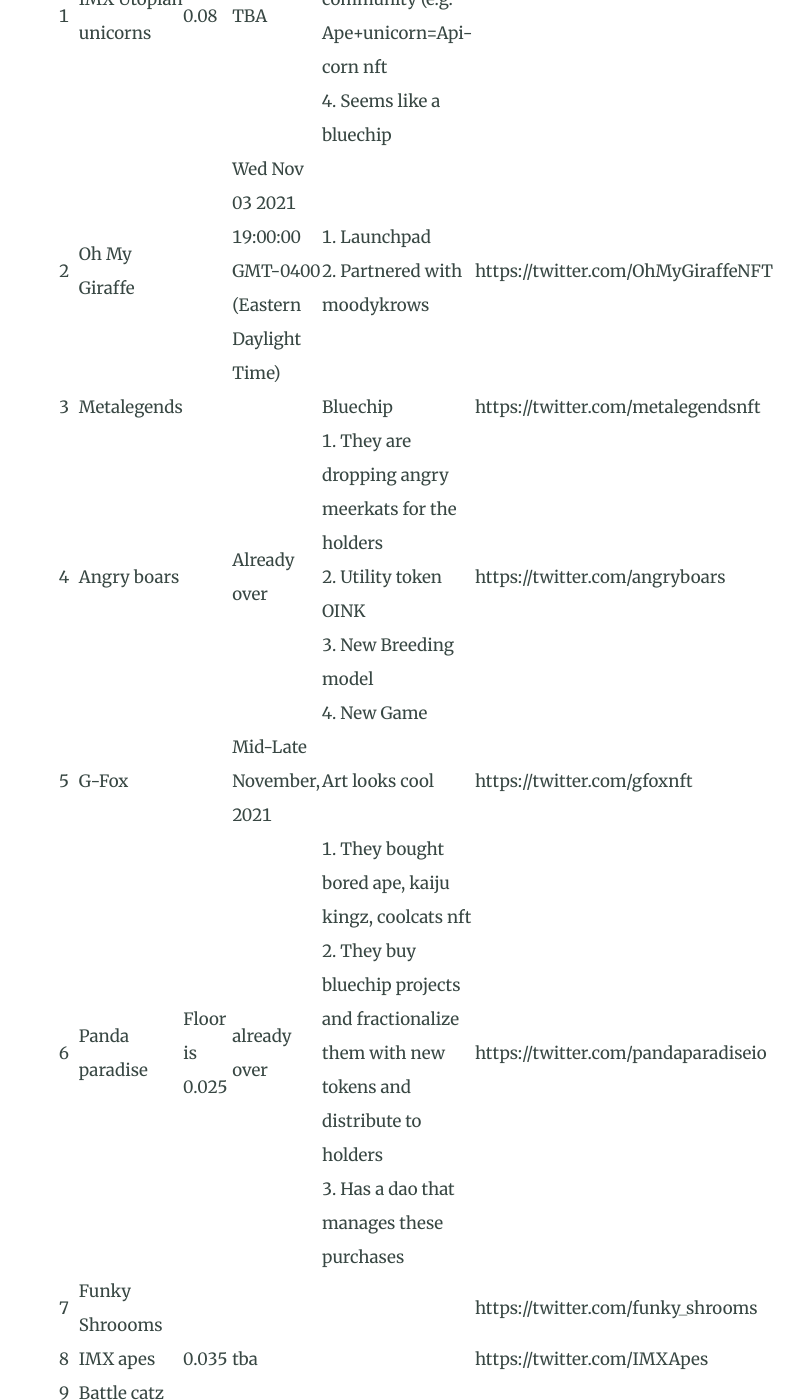
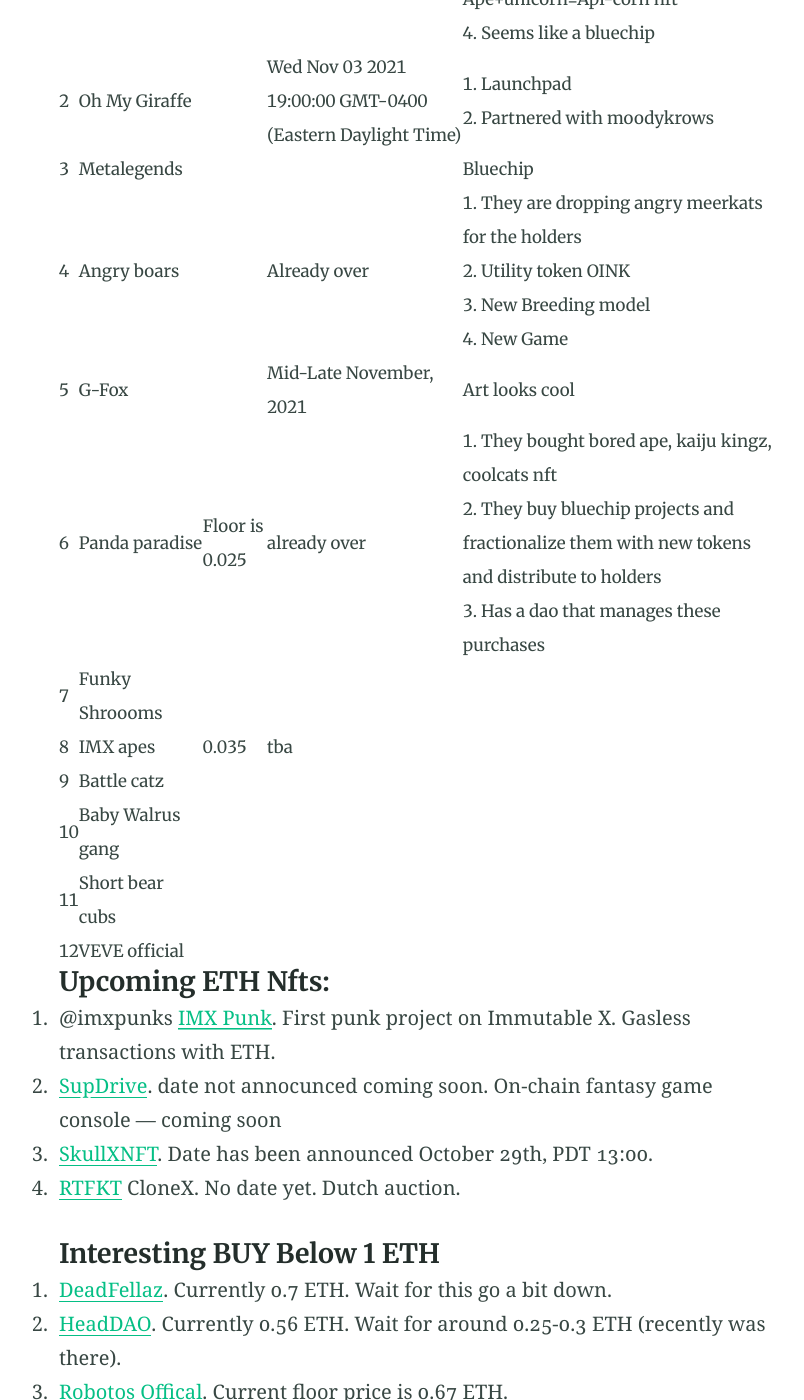
Before and after one commit to cryptophds/cryptophds.github.io, a Jekyll site: the page built from nft.md, in a window 1280 px wide and 1400 px high, scrolled down 453 px. Shown: the whole window, without its empty margins (224-1028 px from the left). Built offline with Jekyll 4.4.1, drawn with Linux system fonts in a browser that asks for light colours.

Commit message:
Update nft.md

```diff
--- a/nft.md
+++ b/nft.md
@@ -10,21 +10,22 @@ aside: false
 
 #### Upcoming IMX Projects:
 
-|  | Name | Price | Sale Date | Details | Twitter |
-| --- | --- | --- | --- | --- | --- |
-|  |  |  |  | <img width=200/> |  |
-| 1 | IMX Utopian unicorns  | 0.08 | TBA | 1. Gaming<br>2. Breeding<br>3. Cross community (e.g. Ape+unicorn=Api-corn nft<br>4. Seems like a bluechip |  |
-| 2 | Oh My Giraffe  |  | Wed Nov 03 2021 19:00:00 GMT-0400 (Eastern Daylight Time) | 1. Launchpad<br>2. Partnered with moodykrows | https://twitter.com/OhMyGiraffeNFT |
-| 3 | Metalegends |  |  | Bluechip | https://twitter.com/metalegendsnft |
-| 4 | Angry boars |  | Already over | 1. They are dropping angry meerkats for the holders<br>2. Utility token OINK<br>3. New Breeding model<br>4. New Game | https://twitter.com/angryboars |
-| 5 | G-Fox |  | Mid-Late November, 2021 | Art looks cool | https://twitter.com/gfoxnft |
-| 6 | Panda paradise | Floor is 0.025 | already over | 1. They bought bored ape, kaiju kingz, coolcats nft<br>2. They buy bluechip projects and fractionalize them with new tokens and distribute to holders<br>3. Has a dao that manages these purchases | https://twitter.com/pandaparadiseio |
-| 7 | Funky Shroooms |  |  |  | https://twitter.com/funky_shrooms |
-| 8 | IMX apes | 0.035 | tba |  | https://twitter.com/IMXApes |
-| 9 | Battle catz |  |  |  |  |
-| 10 | Baby Walrus gang |  |  |  |  |
-| 11 | Short bear cubs |  |  |  |  |
-| 12 | VEVE official |  |  |  |  |
+|  | Name | Price | Date | Details |
+| --- | --- | --- | --- | --- |
+|  |  |  |  |  |
+| 1 | IMX Utopian unicorns  | 0.08 | TBA | 1. Gaming<br>2. Breeding<br>3. Cross community (e.g. Ape+unicorn=Api-corn nft<br>4. Seems like a bluechip |
+| 2 | Oh My Giraffe  |  | Wed Nov 03 2021 19:00:00 GMT-0400 (Eastern Daylight Time) | 1. Launchpad<br>2. Partnered with moodykrows |
+| 3 | Metalegends |  |  | Bluechip |
+| 4 | Angry boars |  | Already over | 1. They are dropping angry meerkats for the holders<br>2. Utility token OINK<br>3. New Breeding model<br>4. New Game |
+| 5 | G-Fox |  | Mid-Late November, 2021 | Art looks cool |
+| 6 | Panda paradise | Floor is 0.025 | already over | 1. They bought bored ape, kaiju kingz, coolcats nft<br>2. They buy bluechip projects and fractionalize them with new tokens and distribute to holders<br>3. Has a dao that manages these purchases |
+| 7 | Funky Shroooms |  |  |  |
+| 8 | IMX apes | 0.035 | tba |  |
+| 9 | Battle catz |  |  |  |
+| 10 | Baby Walrus gang |  |  |  |
+| 11 | Short bear cubs |  |  |  |
+| 12 | VEVE official |  |  |  |
+
 
 
 
```
